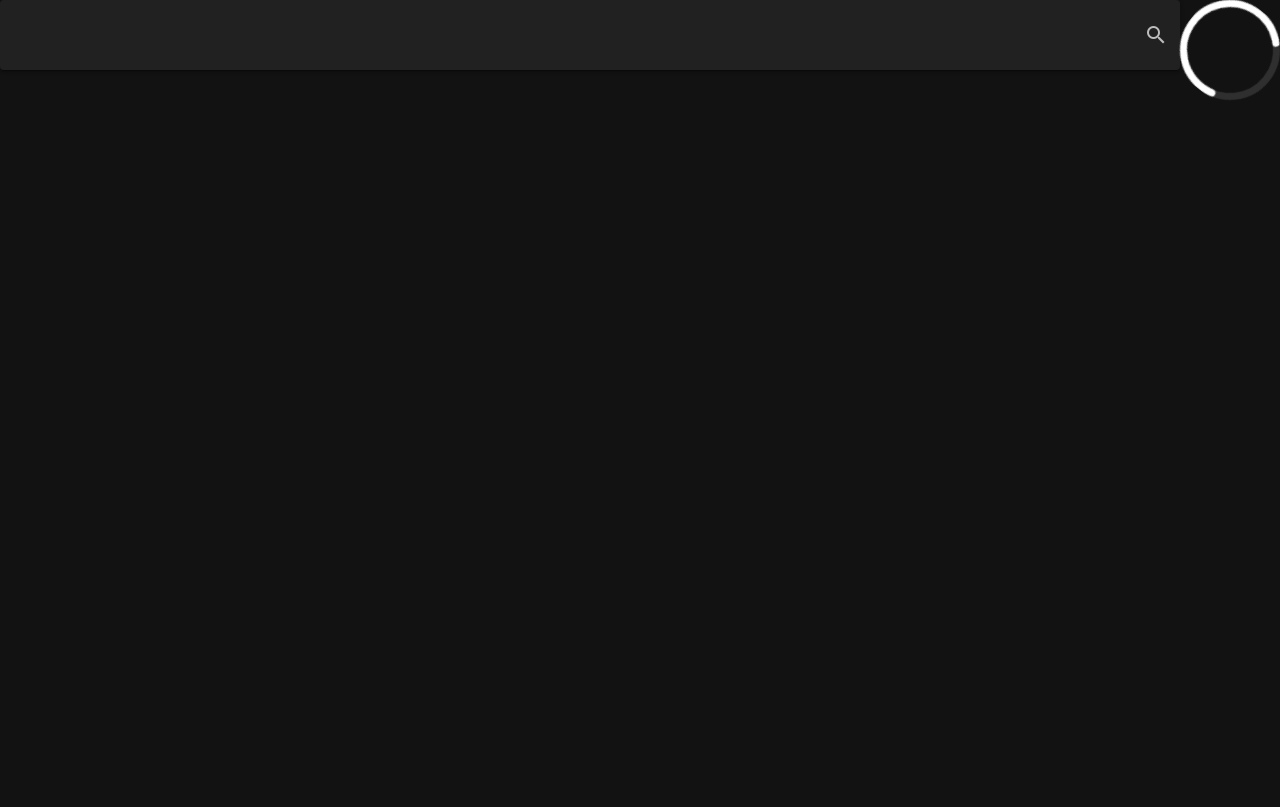
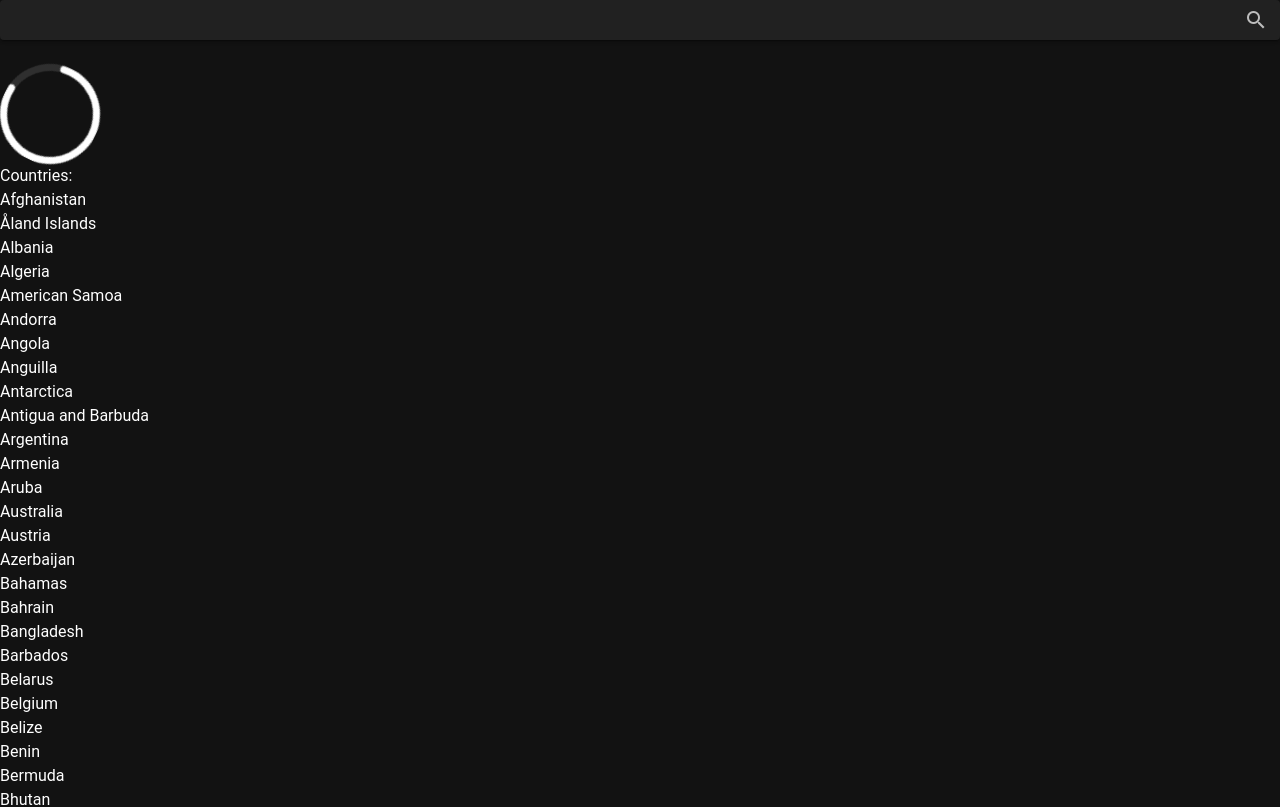
Before and after one commit to KuligKamil/countries, a Vue app: page / in a window 1280 px wide. Shown: the top 807 px of the page. Built offline with nearby package versions, Linux system fonts and the light colour scheme.

Commit message:
chore: add components and get mock data from file and show it

```diff
--- a/src/App.vue
+++ b/src/App.vue
@@ -1,5 +1,6 @@
 <script setup lang="ts">
 import { ref } from "vue";
+import Countries from "./views/Countries.vue";
 
 const loaded = ref(false);
 const loading = ref(false);
@@ -15,7 +16,7 @@ const onClick = () => {
 <template>
   <header></header>
 
-  <main class="d-flex justify-center">
+  <main>
     <v-text-field
       :loading="loading"
       density="compact"
@@ -32,5 +33,7 @@ const onClick = () => {
       :size="100"
       :width="7"
     ></v-progress-circular>
+
+    <Countries></Countries>
   </main>
 </template>
--- /dev/null
+++ b/src/components/Country.vue
@@ -0,0 +1,8 @@
+<script setup lang="ts">
+const props = defineProps<{
+  country: any;
+}>();
+</script>
+<template>
+  <div>{{ country.name }}</div>
+</template>
--- /dev/null
+++ b/src/components/Filters.vue
@@ -0,0 +1,4 @@
+<script setup lang="ts"></script>
+<template>
+  <div>Filters</div>
+</template>
--- /dev/null
+++ b/src/stores/countries.ts
@@ -0,0 +1,9 @@
+import { ref } from "vue";
+import { defineStore } from "pinia";
+// import countriesResponse from "./data.json";
+import countriesResponse from "@/stores/data.json";
+export const countriesStore = defineStore("countries", () => {
+  const countries = ref(countriesResponse);
+  console.log(countries);
+  return { countries };
+});
--- /dev/null
+++ b/src/views/Countries.vue
@@ -0,0 +1,19 @@
+<script setup lang="ts">
+import Country from "@/components/Country.vue";
+import { storeToRefs } from "pinia";
+import { countriesStore } from "@/stores/countries";
+
+const { countries } = storeToRefs(countriesStore());
+console.log(countries);
+</script>
+
+<template>
+  <div>
+    Countries:
+    <Country
+      v-for="country in countries"
+      :key="country.name"
+      :country="country"
+    />
+  </div>
+</template>
--- a/tsconfig.app.json
+++ b/tsconfig.app.json
@@ -1,6 +1,6 @@
 {
   "extends": "@vue/tsconfig/tsconfig.web.json",
-  "include": ["env.d.ts", "src/**/*", "src/**/*.vue", "src/**/*.json"],
+  "include": ["env.d.ts", "src/**/*", "src/**/*.vue", "src/**/*.json", "data.json"],
   "exclude": ["src/**/__tests__/*"],
   "compilerOptions": {
     "composite": true,
```
Also changed, not shown: src/stores/models.ts (added, +69 -0 lines).
